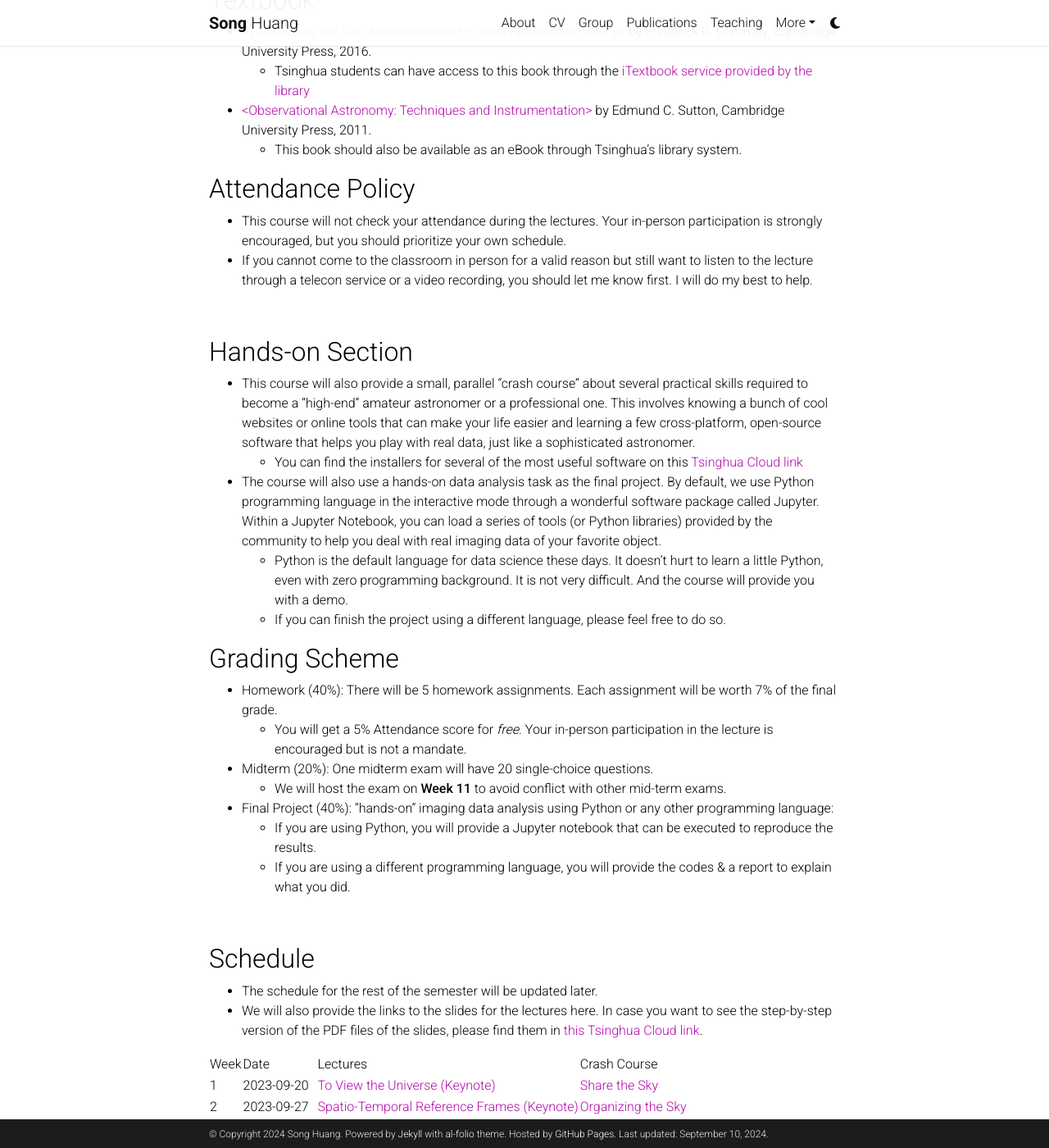
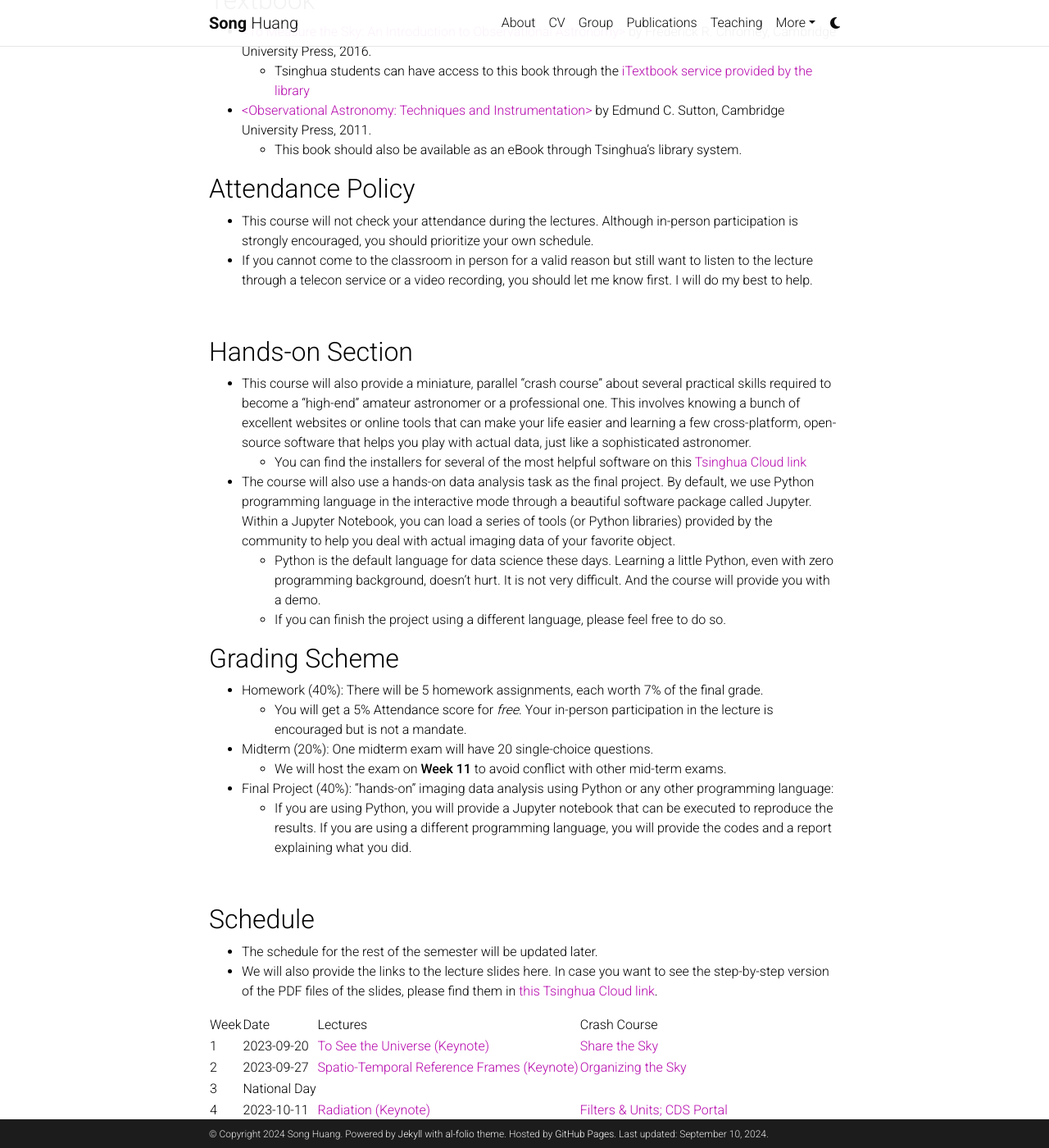
Before and after one commit to dr-guangtou/dr-guangtou.github.io, a Jekyll site: the page built from _pages/obsastro2023_fall.md, in a window 1280 px wide and 1400 px high, scrolled down 981 px. Shown: the whole window at 82% size. Built offline with Jekyll 4.4.1, drawn with Linux system fonts in a browser that asks for light colours; comment, search, counter and statistics services are not loaded; a style sheet for code colours, icons or effects is not loaded; some of the changed text lies outside the part shown.

Commit message:
Update obsastro2023_fall.md

```diff
--- a/_pages/obsastro2023_fall.md
+++ b/_pages/obsastro2023_fall.md
@@ -34,45 +34,55 @@
 
 ## Attendance Policy
 
-- This course will not check your attendance during the lectures. Your in-person participation is strongly encouraged, but you should prioritize your own schedule.
+- This course will not check your attendance during the lectures. Although in-person participation is strongly encouraged, you should prioritize your own schedule.
 - If you cannot come to the classroom in person for a valid reason but still want to listen to the lecture through a telecon service or a video recording, you should let me know first. I will do my best to help.
 
 <br>
 
 ## Hands-on Section
 
-- This course will also provide a small, parallel "crash course" about several practical skills required to become a "high-end" amateur astronomer or a professional one. This involves knowing a bunch of cool websites or online tools that can make your life easier and learning a few cross-platform, open-source software that helps you play with real data, just like a sophisticated astronomer.
-    - You can find the installers for several of the most useful software on this [Tsinghua Cloud link](https://cloud.tsinghua.edu.cn/d/669cfad8531d4d16ab59/)
+- This course will also provide a miniature, parallel "crash course" about several practical skills required to become a "high-end" amateur astronomer or a professional one. This involves knowing a bunch of excellent websites or online tools that can make your life easier and learning a few cross-platform, open-source software that helps you play with actual data, just like a sophisticated astronomer.
+    - You can find the installers for several of the most helpful software on this [Tsinghua Cloud link](https://cloud.tsinghua.edu.cn/d/669cfad8531d4d16ab59/)
 
-- The course will also use a hands-on data analysis task as the final project. By default, we use Python programming language in the interactive mode through a wonderful software package called Jupyter. Within a Jupyter Notebook, you can load a series of tools (or Python libraries) provided by the community to help you deal with real imaging data of your favorite object.
-    - Python is the default language for data science these days. It doesn't hurt to learn a little Python, even with zero programming background. It is not very difficult. And the course will provide you with a demo.
+- The course will also use a hands-on data analysis task as the final project. By default, we use Python programming language in the interactive mode through a beautiful software package called Jupyter. Within a Jupyter Notebook, you can load a series of tools (or Python libraries) provided by the community to help you deal with actual imaging data of your favorite object.
+    - Python is the default language for data science these days. Learning a little Python, even with zero programming background, doesn't hurt. It is not very difficult. And the course will provide you with a demo.
     - If you can finish the project using a different language, please feel free to do so.
 
 ## Grading Scheme
 
-- Homework (40%): There will be 5 homework assignments. Each assignment will be worth 7% of the final grade.
+- Homework (40%): There will be 5 homework assignments, each worth 7% of the final grade.
     - You will get a 5% Attendance score for _free_. Your in-person participation in the lecture is encouraged but is not a mandate.
 - Midterm (20%): One midterm exam will have 20 single-choice questions.
     - We will host the exam on **Week 11** to avoid conflict with other mid-term exams.
 - Final Project (40%): "hands-on" imaging data analysis using Python or any other programming language:
     - If you are using Python, you will provide a Jupyter notebook that can be executed to reproduce the results.
-    - If you are using a different programming language, you will provide the codes & a report to explain what you did.
+    If you are using a different programming language, you will provide the codes and a report explaining what you did.
 
 <br>
 
 ## Schedule
 
 - The schedule for the rest of the semester will be updated later.
-- We will also provide the links to the slides for the lectures here. In case you want to see the step-by-step version of the PDF files of the slides, please find them in [this Tsinghua Cloud link](https://cloud.tsinghua.edu.cn/d/6067e4d13d704e6aaa4a/).
+- We will also provide the links to the lecture slides here. In case you want to see the step-by-step version of the PDF files of the slides, please find them in [this Tsinghua Cloud link](https://cloud.tsinghua.edu.cn/d/6067e4d13d704e6aaa4a/).
 
 | --- | --- | --- | --- |
 | Week | Date | Lectures | Crash Course |
-| 1 | 2023-09-20 | [To View the Universe](https://cloud.tsinghua.edu.cn/f/a19d6d3654de42ab8669/) [(Keynote)](https://cloud.tsinghua.edu.cn/f/40a7a25ced0047fbb4ec/) | [Share the Sky](https://cloud.tsinghua.edu.cn/f/29c880961fb74e3587b5/) |
+| 1 | 2023-09-20 | [To See the Universe](https://cloud.tsinghua.edu.cn/f/a19d6d3654de42ab8669/) [(Keynote)](https://cloud.tsinghua.edu.cn/f/40a7a25ced0047fbb4ec/) | [Share the Sky](https://cloud.tsinghua.edu.cn/f/29c880961fb74e3587b5/) |
 | 2 | 2023-09-27 | [Spatio-Temporal Reference Frames](https://cloud.tsinghua.edu.cn/f/47f589cb1fd1418f9b79/) [(Keynote)](https://cloud.tsinghua.edu.cn/f/b74bb1395b2145be9453/)| [Organizing the Sky](https://cloud.tsinghua.edu.cn/f/3d973d0e65614b679c1a/) |
 | 3 | National Day | | |
 | 4 | 2023-10-11 | [Radiation](https://cloud.tsinghua.edu.cn/f/f3265f70d8ff47d899a9/) [(Keynote)](https://cloud.tsinghua.edu.cn/f/dcac24bb87ed442280f4/) | [Filters & Units; CDS Portal](https://cloud.tsinghua.edu.cn/f/f85f3184b2454c9789ae/) |
-| 5 | 2023-10-18 | From ISM to the Atmosphere | TBD |
-| 6 | 2023-10-25 | Modern Telescopes  | TBD |
+| 5 | 2023-10-18 | [From ISM to the Atmosphere](https://cloud.tsinghua.edu.cn/f/5e26b85fc0854bd49cdc/) [(Keynote)](https://cloud.tsinghua.edu.cn/f/a20fa013c5164a7b945e/)| [Dust & Astrometric Calibration](https://cloud.tsinghua.edu.cn/f/3bda37e8aef047809392/) |
+| 6 | 2023-10-25 | [Modern Telescopes I](https://cloud.tsinghua.edu.cn/f/371768ef1c7444edaf07/) [(Keynote)](https://cloud.tsinghua.edu.cn/f/04d1875a81d14452afa6/)| TBD |
+| 7 | 2023-11-01 | [Modern Telescopes II](https://cloud.tsinghua.edu.cn/f/cf0b1a68e8bf480c881b/) [(Keynote)](https://cloud.tsinghua.edu.cn/f/e37a7fac7fbb494b9f5d/)| TBD |
+| 8 | 2023-11-08 | [Detectors](https://cloud.tsinghua.edu.cn/f/31e7843352394281b404/) [(Keynote)](https://cloud.tsinghua.edu.cn/f/ea8d319847ce4dbc9196/)| TBD |
+| 9 | 2023-11-15 | [Imaging Data](https://cloud.tsinghua.edu.cn/f/8ffd892f893241849187/) [(Keynote)](https://cloud.tsinghua.edu.cn/f/df969c3575424575be83/)| TBD |
+| 10 | 2023-11-22 | [Observation & Imaging Analysis](https://cloud.tsinghua.edu.cn/f/ba288c49a212471a9621/) [(Keynote)](https://cloud.tsinghua.edu.cn/f/2e40e3d0b16f4ebfa7e6/)| TBD |
+| 11 | 2023-11-29 | [Astro Data Science](https://cloud.tsinghua.edu.cn/f/d50763b2a03644969878/) [(Keynote)](https://cloud.tsinghua.edu.cn/f/e3689e5c69c94e1f93f6/)| TBD |
+| 12 | 2023-12-06 | [Spectroscopy I](https://cloud.tsinghua.edu.cn/f/eac5fc6bd37f4c9683c9/) [(Keynote)](https://cloud.tsinghua.edu.cn/f/d7de91d478684311a932/)| TBD |
+| 13 | 2023-12-12 | [Spectroscopy II](https://cloud.tsinghua.edu.cn/f/1a7e387d686e4305a11d/) [(Keynote)](https://cloud.tsinghua.edu.cn/f/96108a19060448d7b7e4/)| TBD |
+| 14 | 2023-12-12 | [Radio Astronomy I](https://cloud.tsinghua.edu.cn/f/8cf1078ef4b247bfb3aa/) [(Keynote)](https://cloud.tsinghua.edu.cn/f/839d9f2c1c7b40be90e6/)| TBD |
+| 15 | 2023-12-27 | [Radio Astronomy II & High Energy I](https://cloud.tsinghua.edu.cn/f/e4d5984bf34748d3b5c5/) [(Keynote)](https://cloud.tsinghua.edu.cn/f/638b77c65fe84f19bdbf/)| [Hands-on Project](https://cloud.tsinghua.edu.cn/f/480016768a044bf9a88a/) |
+| 16 | 2023-12-2 | [High Energy II & Multi-Messenger](https://cloud.tsinghua.edu.cn/f/a10f507e2b904721ade7/) [(Keynote)](https://cloud.tsinghua.edu.cn/f/fe03dfbdb0b342cc8733/)| TBD |
 
 <br>
 
```
Also changed, not shown: other parts of _pages/obsastro2023_fall.md (+2 -2 lines).
